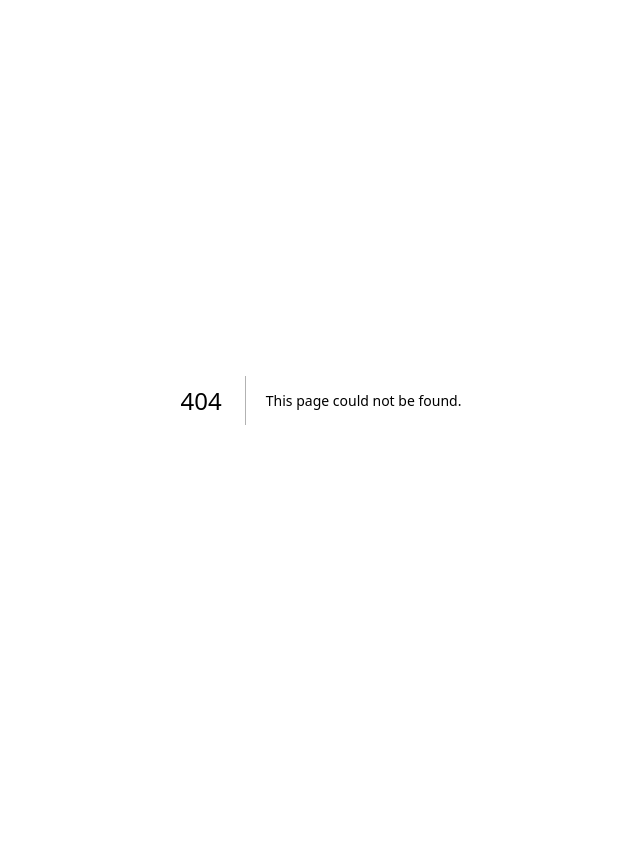
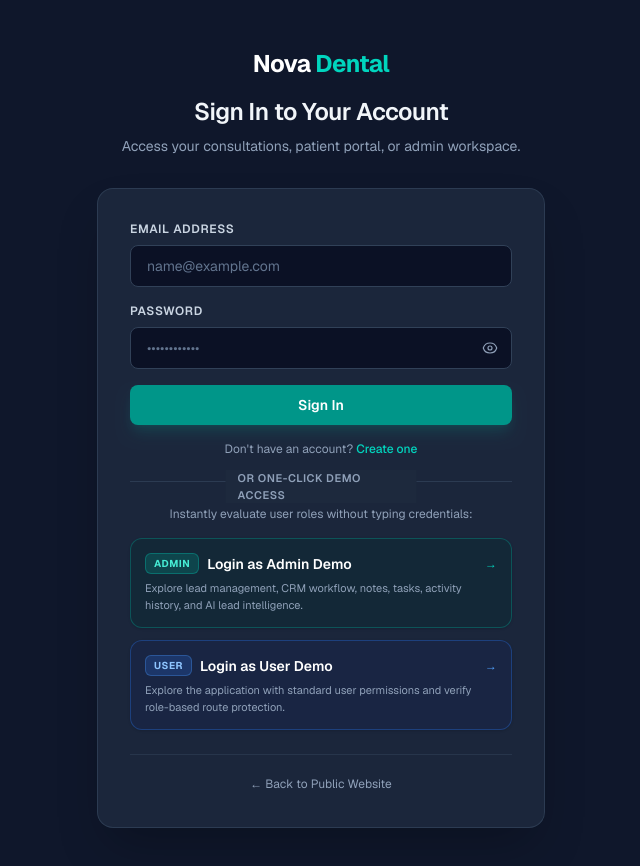
Before and after one commit to AyshaUrmi0/ai-leadflow, a Next.js app: page /login in a window 1280 px wide. Before the commit this address had no page. Shown: the top 866 px of the page, without its empty margins (319-959 px from the left). Before the commit the page ends 800 px from the top, so only its background shows below. Built offline with nearby package versions, Linux system fonts and the light colour scheme.

Commit message:
feat: move shared login to /login and add password toggle

```diff
--- a/src/app/admin/dashboard/page.tsx
+++ b/src/app/admin/dashboard/page.tsx
@@ -18,7 +18,7 @@ export default async function AdminDashboardPage() {
   // Data Access Layer security boundary check
   const admin = await getAuthenticatedAdmin();
   if (!admin) {
-    redirect("/admin/login?callbackUrl=/admin/dashboard");
+    redirect("/login?callbackUrl=/admin/dashboard");
   }
 
   // Database domain service aggregation
--- a/src/app/admin/leads/page.tsx
+++ b/src/app/admin/leads/page.tsx
@@ -27,7 +27,7 @@ export default async function AdminLeadsPage({ searchParams }: PageProps) {
   // Data Access Layer security boundary check
   const admin = await getAuthenticatedAdmin();
   if (!admin) {
-    redirect("/admin/login?callbackUrl=/admin/leads");
+    redirect("/login?callbackUrl=/admin/leads");
   }
 
   const resolvedSearchParams = await searchParams;
--- a/src/app/admin/login/actions.ts
+++ b/src/app/login/actions.ts
@@ -130,7 +130,7 @@ export async function demoLoginAction(role: "ADMIN" | "USER"): Promise<LoginActi
 
 export async function logoutAction() {
   await deleteSession();
-  redirect("/admin/login");
+  redirect("/login");
 }
 
 export async function registerAction(
--- a/src/app/admin/login/page.tsx
+++ b/src/app/login/page.tsx
@@ -7,7 +7,7 @@ import { loginAction, demoLoginAction, type LoginActionState } from "./actions";
 
 function LoginForm() {
   const searchParams = useSearchParams();
-  const callbackUrl = searchParams.get("callbackUrl") || "/admin/dashboard";
+  const callbackUrl = searchParams.get("callbackUrl") || "";
 
   const [state, formAction, isPending] = useActionState<LoginActionState, FormData>(
     loginAction,
@@ -17,6 +17,7 @@ function LoginForm() {
   const [isDemoPending, startDemoTransition] = useTransition();
   const [activeDemoRole, setActiveDemoRole] = useState<"ADMIN" | "USER" | null>(null);
   const [demoError, setDemoError] = useState<string | null>(null);
+  const [showPassword, setShowPassword] = useState(false);
 
   const handleDemoLogin = (role: "ADMIN" | "USER") => {
     setActiveDemoRole(role);
@@ -77,7 +78,7 @@ function LoginForm() {
             type="email"
             autoComplete="email"
             required
-            placeholder="admin@novadental.com"
+            placeholder="name@example.com"
             className="w-full rounded-lg border border-slate-700 bg-slate-950/60 px-4 py-2.5 text-sm text-white placeholder-slate-500 focus:border-teal-500 focus:outline-none focus:ring-2 focus:ring-teal-500/20 transition-colors"
           />
           {state?.fieldErrors?.email && (
@@ -93,15 +94,61 @@ function LoginForm() {
           >
             Password
           </label>
+          <div className="relative">
             <input
               id="password"
               name="password"
-            type="password"
+              type={showPassword ? "text" : "password"}
               autoComplete="current-password"
               required
               placeholder="••••••••••••"
-            className="w-full rounded-lg border border-slate-700 bg-slate-950/60 px-4 py-2.5 text-sm text-white placeholder-slate-500 focus:border-teal-500 focus:outline-none focus:ring-2 focus:ring-teal-500/20 transition-colors"
+              className="w-full rounded-lg border border-slate-700 bg-slate-950/60 pl-4 pr-11 py-2.5 text-sm text-white placeholder-slate-500 focus:border-teal-500 focus:outline-none focus:ring-2 focus:ring-teal-500/20 transition-colors"
             />
+            <button
+              type="button"
+              onClick={() => setShowPassword((prev) => !prev)}
+              className="absolute inset-y-0 right-0 flex items-center pr-3.5 text-slate-400 hover:text-slate-200 focus:outline-none focus-visible:text-teal-400 cursor-pointer"
+              aria-label={showPassword ? "Hide password" : "Show password"}
+              title={showPassword ? "Hide password" : "Show password"}
+            >
+              {showPassword ? (
+                <svg
+                  className="h-4 w-4"
+                  fill="none"
+                  viewBox="0 0 24 24"
+                  strokeWidth="1.75"
+                  stroke="currentColor"
+                  aria-hidden="true"
+                >
+                  <path
+                    strokeLinecap="round"
+                    strokeLinejoin="round"
+                    d="M3.98 8.223A10.477 10.477 0 0 0 1.934 12C3.226 16.338 7.244 19.5 12 19.5c.993 0 1.953-.138 2.863-.395M6.228 6.228A10.451 10.451 0 0 1 12 4.5c4.756 0 8.773 3.162 10.065 7.498a10.522 10.522 0 0 1-4.293 5.774M6.228 6.228 3 3m3.228 3.228 3.65 3.65m7.894 7.894L21 21m-3.228-3.228-3.65-3.65m0 0a3 3 0 1 0-4.243-4.243m4.242 4.242L9.88 9.88"
+                  />
+                </svg>
+              ) : (
+                <svg
+                  className="h-4 w-4"
+                  fill="none"
+                  viewBox="0 0 24 24"
+                  strokeWidth="1.75"
+                  stroke="currentColor"
+                  aria-hidden="true"
+                >
+                  <path
+                    strokeLinecap="round"
+                    strokeLinejoin="round"
+                    d="M2.036 12.322a1.012 1.012 0 0 1 0-.639C3.423 7.51 7.36 4.5 12 4.5c4.638 0 8.573 3.007 9.963 7.178.07.207.07.431 0 .639C20.577 16.49 16.64 19.5 12 19.5c-4.638 0-8.573-3.007-9.963-7.178Z"
+                  />
+                  <path
+                    strokeLinecap="round"
+                    strokeLinejoin="round"
+                    d="M15 12a3 3 0 1 1-6 0 3 3 0 0 1 6 0Z"
+                  />
+                </svg>
+              )}
+            </button>
+          </div>
           {state?.fieldErrors?.password && (
             <p className="mt-1.5 text-xs text-red-400">{state.fieldErrors.password[0]}</p>
           )}
@@ -273,7 +320,7 @@ function LoginFormFallback() {
   );
 }
 
-export default function AdminLoginPage() {
+export default function LoginPage() {
   return (
     <div className="min-h-screen bg-slate-900 text-slate-100 flex flex-col justify-center px-4 py-12 sm:px-6 lg:px-8">
       {/* Header Logo */}
--- a/src/app/portal/page.tsx
+++ b/src/app/portal/page.tsx
@@ -3,7 +3,7 @@ import Link from "next/link";
 import { redirect } from "next/navigation";
 import { getAuthenticatedUser } from "@/lib/dal";
 import { prisma } from "@/lib/prisma";
-import { logoutAction } from "@/app/admin/login/actions";
+import { logoutAction } from "@/app/login/actions";
 import { LeadStatus } from "@prisma/client";
 
 export const metadata: Metadata = {
@@ -72,7 +72,7 @@ export default async function UserPortalPage() {
   const user = await getAuthenticatedUser();
 
   if (!user) {
-    redirect("/admin/login?callbackUrl=/portal");
+    redirect("/login?callbackUrl=/portal");
   }
 
   // Server-side user data isolation: userId is the authoritative source of truth for lead ownership
--- a/src/app/register/page.tsx
+++ b/src/app/register/page.tsx
@@ -1,10 +1,11 @@
 "use client";
 
-import { useActionState } from "react";
+import { useState, useActionState } from "react";
 import Link from "next/link";
-import { registerAction, type RegisterActionState } from "@/app/admin/login/actions";
+import { registerAction, type RegisterActionState } from "@/app/login/actions";
 
 export default function RegisterPage() {
+  const [showPassword, setShowPassword] = useState(false);
   const [state, formAction, isPending] = useActionState<RegisterActionState, FormData>(
     registerAction,
     {}
@@ -107,15 +108,61 @@ export default function RegisterPage() {
               >
                 Password
               </label>
+              <div className="relative">
                 <input
                   id="password"
                   name="password"
-                type="password"
+                  type={showPassword ? "text" : "password"}
                   autoComplete="new-password"
                   required
                   placeholder="••••••••••••"
-                className="w-full rounded-lg border border-slate-700 bg-slate-950/60 px-4 py-2.5 text-sm text-white placeholder-slate-500 focus:border-teal-500 focus:outline-none focus:ring-2 focus:ring-teal-500/20 transition-colors"
+                  className="w-full rounded-lg border border-slate-700 bg-slate-950/60 pl-4 pr-11 py-2.5 text-sm text-white placeholder-slate-500 focus:border-teal-500 focus:outline-none focus:ring-2 focus:ring-teal-500/20 transition-colors"
                 />
+                <button
+                  type="button"
+                  onClick={() => setShowPassword((prev) => !prev)}
+                  className="absolute inset-y-0 right-0 flex items-center pr-3.5 text-slate-400 hover:text-slate-200 focus:outline-none focus-visible:text-teal-400 cursor-pointer"
+                  aria-label={showPassword ? "Hide password" : "Show password"}
+                  title={showPassword ? "Hide password" : "Show password"}
+                >
+                  {showPassword ? (
+                    <svg
+                      className="h-4 w-4"
+                      fill="none"
+                      viewBox="0 0 24 24"
+                      strokeWidth="1.75"
+                      stroke="currentColor"
+                      aria-hidden="true"
+                    >
+                      <path
+                        strokeLinecap="round"
+                        strokeLinejoin="round"
+                        d="M3.98 8.223A10.477 10.477 0 0 0 1.934 12C3.226 16.338 7.244 19.5 12 19.5c.993 0 1.953-.138 2.863-.395M6.228 6.228A10.451 10.451 0 0 1 12 4.5c4.756 0 8.773 3.162 10.065 7.498a10.522 10.522 0 0 1-4.293 5.774M6.228 6.228 3 3m3.228 3.228 3.65 3.65m7.894 7.894L21 21m-3.228-3.228-3.65-3.65m0 0a3 3 0 1 0-4.243-4.243m4.242 4.242L9.88 9.88"
+                      />
+                    </svg>
+                  ) : (
+                    <svg
+                      className="h-4 w-4"
+                      fill="none"
+                      viewBox="0 0 24 24"
+                      strokeWidth="1.75"
+                      stroke="currentColor"
+                      aria-hidden="true"
+                    >
+                      <path
+                        strokeLinecap="round"
+                        strokeLinejoin="round"
+                        d="M2.036 12.322a1.012 1.012 0 0 1 0-.639C3.423 7.51 7.36 4.5 12 4.5c4.638 0 8.573 3.007 9.963 7.178.07.207.07.431 0 .639C20.577 16.49 16.64 19.5 12 19.5c-4.638 0-8.573-3.007-9.963-7.178Z"
+                      />
+                      <path
+                        strokeLinecap="round"
+                        strokeLinejoin="round"
+                        d="M15 12a3 3 0 1 1-6 0 3 3 0 0 1 6 0Z"
+                      />
+                    </svg>
+                  )}
+                </button>
+              </div>
               <p className="mt-1 text-[11px] text-slate-400">Must be at least 8 characters long.</p>
               {state?.fieldErrors?.password && (
                 <p className="mt-1.5 text-xs text-red-400">{state.fieldErrors.password[0]}</p>
@@ -157,7 +204,7 @@ export default function RegisterPage() {
           <div className="border-t border-slate-700/60 pt-4 text-center text-xs text-slate-400">
             Already have an account?{" "}
             <Link
-              href="/admin/login"
+              href="/login"
               className="font-medium text-teal-400 hover:text-teal-300 hover:underline transition-colors"
             >
               Sign in
--- a/src/components/admin/admin-nav.tsx
+++ b/src/components/admin/admin-nav.tsx
@@ -2,7 +2,7 @@
 
 import Link from "next/link";
 import { usePathname } from "next/navigation";
-import { logoutAction } from "@/app/admin/login/actions";
+import { logoutAction } from "@/app/login/actions";
 
 interface AdminNavProps {
   adminEmail: string;
--- a/src/components/landing/lead-form.tsx
+++ b/src/components/landing/lead-form.tsx
@@ -149,7 +149,7 @@ export function LeadForm({ user }: LeadFormProps = {}) {
         </p>
         <div className="mt-6 flex flex-col sm:flex-row items-center justify-center gap-3">
           <Link
-            href="/admin/login"
+            href="/login"
             className="w-full sm:w-auto inline-flex min-h-11 items-center justify-center rounded-md border border-slate-300 bg-white px-5 text-sm font-semibold text-slate-700 hover:bg-slate-50 focus-visible:outline-2 focus-visible:outline-offset-2 focus-visible:outline-teal-700 transition-colors"
           >
             Sign In
--- a/src/components/landing/navbar.tsx
+++ b/src/components/landing/navbar.tsx
@@ -59,7 +59,7 @@ export function Navbar({ user }: NavbarProps = {}) {
           ) : (
             <>
               <Link
-                href="/admin/login"
+                href="/login"
                 className="inline-flex min-h-10 items-center justify-center rounded-md border border-slate-300 bg-white px-3 text-xs font-semibold text-slate-700 hover:bg-slate-50 focus-visible:outline-2 focus-visible:outline-offset-2 focus-visible:outline-teal-700 transition-colors"
               >
                 Sign In
--- a/src/proxy.ts
+++ b/src/proxy.ts
@@ -4,8 +4,8 @@ import { decryptSession } from "@/lib/auth/session";
 export default async function proxy(request: NextRequest) {
   const { pathname } = request.nextUrl;
 
-  const isAdminRoute = pathname.startsWith("/admin") && pathname !== "/admin/login";
-  const isAdminLoginRoute = pathname === "/admin/login";
+  const isAdminRoute = pathname.startsWith("/admin");
+  const isLoginRoute = pathname === "/login";
   const isAdminApiRoute = pathname.startsWith("/api/admin");
   const isPortalRoute = pathname.startsWith("/portal");
 
@@ -18,7 +18,7 @@ export default async function proxy(request: NextRequest) {
   // Protect /admin UI routes: requires ADMIN role
   if (isAdminRoute) {
     if (!hasSession) {
-      const loginUrl = new URL("/admin/login", request.url);
+      const loginUrl = new URL("/login", request.url);
       loginUrl.searchParams.set("callbackUrl", pathname);
       return NextResponse.redirect(loginUrl);
     }
@@ -41,13 +41,13 @@ export default async function proxy(request: NextRequest) {
 
   // Protect /portal UI routes: requires authenticated session
   if (isPortalRoute && !hasSession) {
-    const loginUrl = new URL("/admin/login", request.url);
+    const loginUrl = new URL("/login", request.url);
     loginUrl.searchParams.set("callbackUrl", pathname);
     return NextResponse.redirect(loginUrl);
   }
 
-  // Redirect authenticated users away from /admin/login to their respective area
-  if (isAdminLoginRoute && hasSession) {
+  // Redirect authenticated users away from /login to their respective area
+  if (isLoginRoute && hasSession) {
     if (isAdmin) {
       return NextResponse.redirect(new URL("/admin/dashboard", request.url));
     }
@@ -64,5 +64,6 @@ export const config = {
     "/admin/:path*",
     "/api/admin/:path*",
     "/portal/:path*",
+    "/login",
   ],
 };
--- a/tests/authentication.ts
+++ b/tests/authentication.ts
@@ -155,8 +155,8 @@ async function runTests() {
   }
 
   function evaluateRoute(pathname: string, session: SessionPayload | null): RouteDecision {
-    const isAdminRoute = pathname.startsWith("/admin") && pathname !== "/admin/login";
-    const isAdminLoginRoute = pathname === "/admin/login";
+    const isAdminRoute = pathname.startsWith("/admin");
+    const isLoginRoute = pathname === "/login";
     const isAdminApiRoute = pathname.startsWith("/api/admin");
     const isPortalRoute = pathname.startsWith("/portal");
 
@@ -165,7 +165,7 @@ async function runTests() {
     const isUser = !!(hasSession && session.role === "USER");
 
     if (isAdminRoute) {
-      if (!hasSession) return { allow: false, redirect: `/admin/login?callbackUrl=${pathname}` };
+      if (!hasSession) return { allow: false, redirect: `/login?callbackUrl=${pathname}` };
       if (!isAdmin) return { allow: false, redirect: "/portal" };
     }
 
@@ -174,10 +174,10 @@ async function runTests() {
     }
 
     if (isPortalRoute && !hasSession) {
-      return { allow: false, redirect: `/admin/login?callbackUrl=${pathname}` };
+      return { allow: false, redirect: `/login?callbackUrl=${pathname}` };
     }
 
-    if (isAdminLoginRoute && hasSession) {
+    if (isLoginRoute && hasSession) {
       if (isAdmin) return { allow: false, redirect: "/admin/dashboard" };
       if (isUser) return { allow: false, redirect: "/portal" };
     }
@@ -187,16 +187,16 @@ async function runTests() {
 
   // Unauthenticated tests
   assert(
-    evaluateRoute("/admin/dashboard", null).redirect === "/admin/login?callbackUrl=/admin/dashboard",
-    "Unauthenticated access to /admin/dashboard redirects to /admin/login"
+    evaluateRoute("/admin/dashboard", null).redirect === "/login?callbackUrl=/admin/dashboard",
+    "Unauthenticated access to /admin/dashboard redirects to /login"
   );
   assert(
-    evaluateRoute("/admin/leads", null).redirect === "/admin/login?callbackUrl=/admin/leads",
-    "Unauthenticated access to /admin/leads redirects to /admin/login"
+    evaluateRoute("/admin/leads", null).redirect === "/login?callbackUrl=/admin/leads",
+    "Unauthenticated access to /admin/leads redirects to /login"
   );
   assert(
-    evaluateRoute("/portal", null).redirect === "/admin/login?callbackUrl=/portal",
-    "Unauthenticated access to /portal redirects to /admin/login"
+    evaluateRoute("/portal", null).redirect === "/login?callbackUrl=/portal",
+    "Unauthenticated access to /portal redirects to /login"
   );
   assert(
     evaluateRoute("/api/admin/leads", null).status === 401,
@@ -221,8 +221,8 @@ async function runTests() {
     "USER access to /portal is allowed"
   );
   assert(
-    evaluateRoute("/admin/login", decryptedUser).redirect === "/portal",
-    "Authenticated USER visiting /admin/login is redirected to /portal"
+    evaluateRoute("/login", decryptedUser).redirect === "/portal",
+    "Authenticated USER visiting /login is redirected to /portal"
   );
 
   // ADMIN role tests
@@ -239,8 +239,8 @@ async function runTests() {
     "ADMIN access to /portal is allowed"
   );
   assert(
-    evaluateRoute("/admin/login", decryptedAdmin).redirect === "/admin/dashboard",
-    "Authenticated ADMIN visiting /admin/login is redirected to /admin/dashboard"
+    evaluateRoute("/login", decryptedAdmin).redirect === "/admin/dashboard",
+    "Authenticated ADMIN visiting /login is redirected to /admin/dashboard"
   );
 
   // 5. Demo Account Credential Resolution
@@ -398,7 +398,7 @@ async function runTests() {
 
   // 11. User Registration Flow & Security Verification
   console.log("\n11. Testing User Registration Flow & Security...");
-  const { registerAction } = await import("../src/app/admin/login/actions");
+  const { registerAction } = await import("../src/app/login/actions");
   const { prisma } = await import("../src/lib/prisma");
 
   const uniqueId = Date.now();
```
Also changed, not shown: 1 other file (tests, documents, lock files or other folders). Lines whose indentation alone changed are shown as unchanged.
